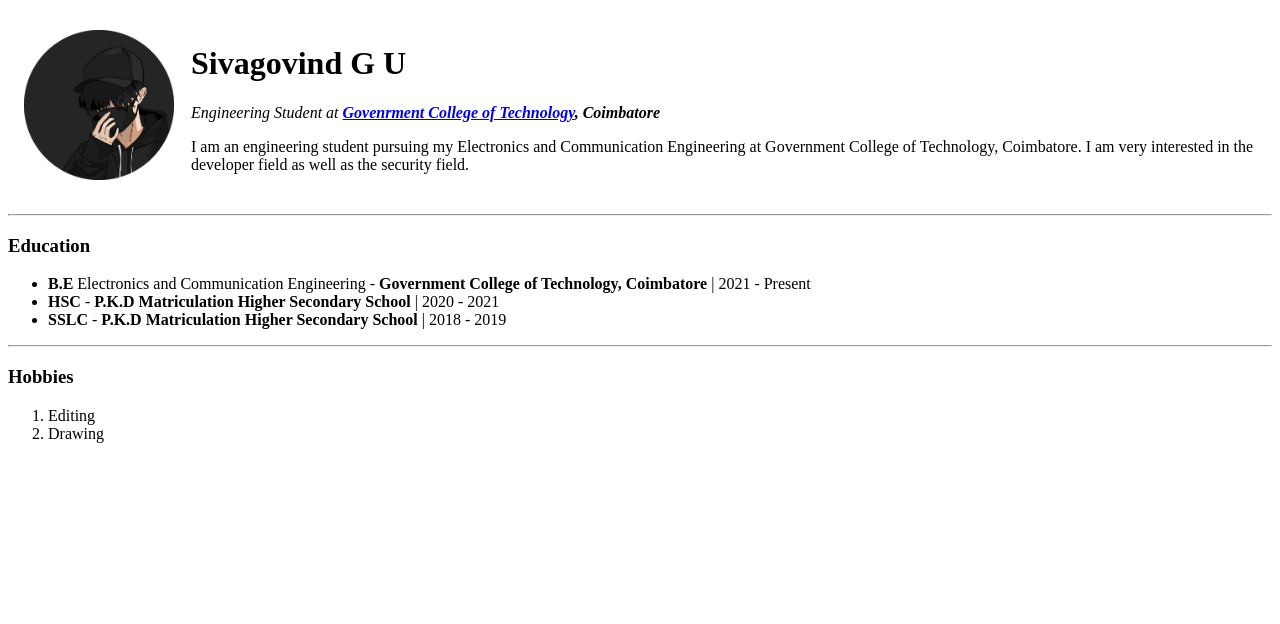
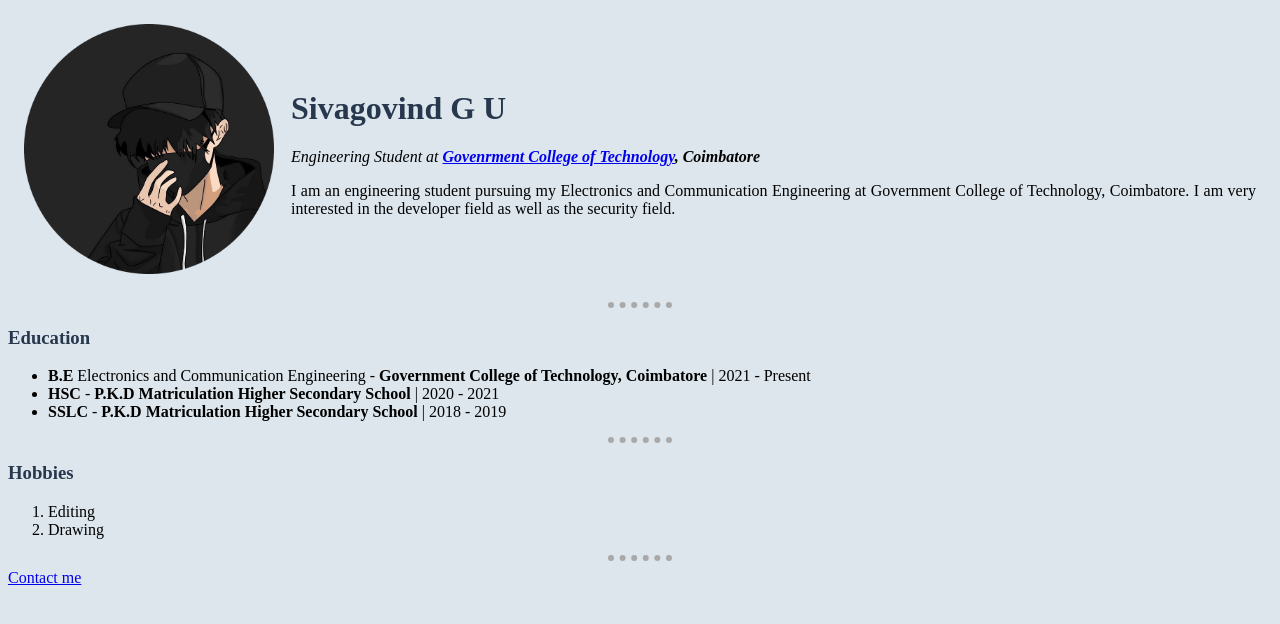
Before and after one commit to SG1123/CV, a plain HTML site: page index.html in a window 1280 px wide. Drawn offline with Linux system fonts and the light colour scheme.

Commit message:
Add files via upload

```diff
--- /dev/null
+++ b/css/styles.css
@@ -0,0 +1,28 @@
+body{
+    background-color: #DDE6ED;
+    }
+
+hr{
+    border-style: none;
+    border-top-style: dotted;
+    border-color: darkgrey;
+    border-width: 6px;
+    width: 5%;
+    }
+h1{
+    color: #27374D;
+
+}
+h3,h2
+{
+    color: #27374D;
+}
+p
+{
+    text-align: justify;
+}
+img
+{
+    width: 250px;
+    height: 250px;
+}
--- a/index.html
+++ b/index.html
@@ -5,6 +5,7 @@
 <head>
     <meta charset="UTF-8">
     <title>Siva's Personal website</title>
+    <link rel="stylesheet" href="css/styles.css">
 </head>
 
 <body>
@@ -54,6 +55,9 @@
         <li>Drawing</li>
     </ol>
 
+    <hr>
+     <a href="contact.html">Contact me</a>
+
 </body>
 
 </html>
```
Also changed, not shown: contact.html (added, +38 -0 lines).
